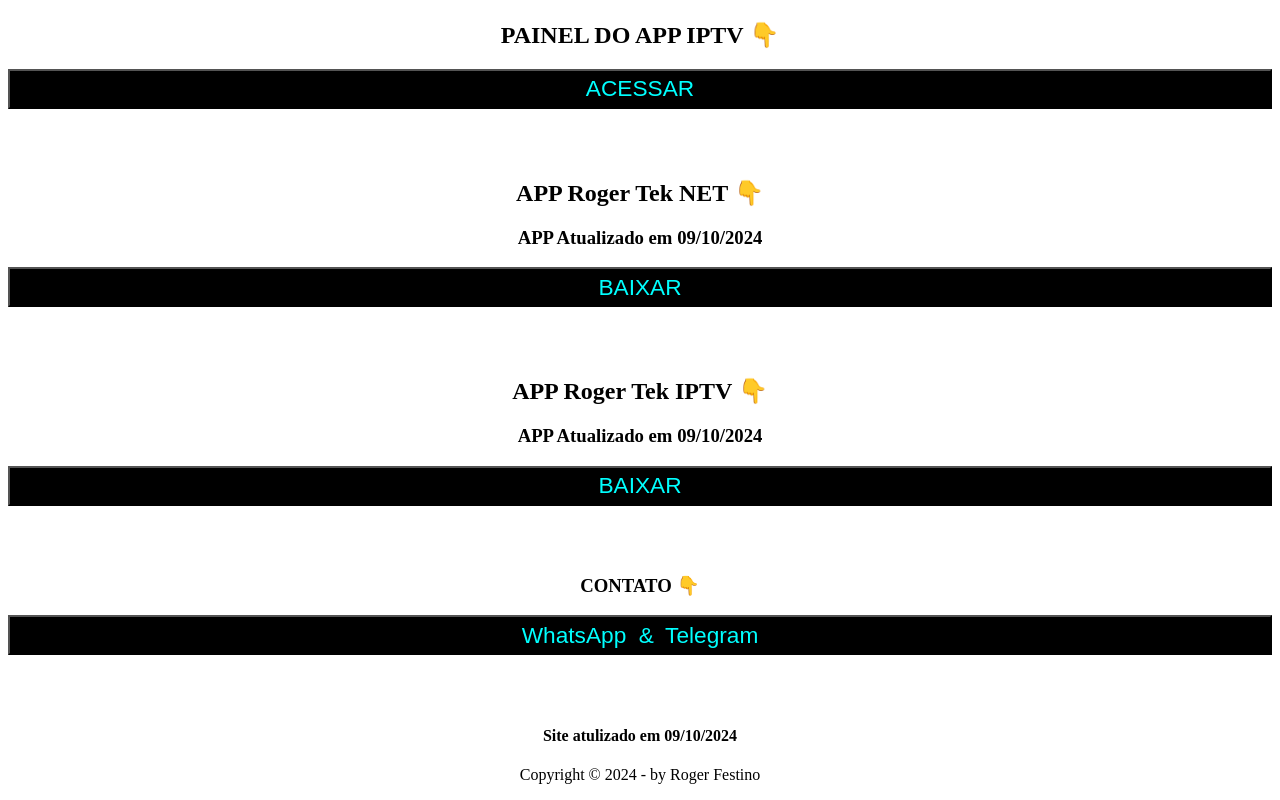
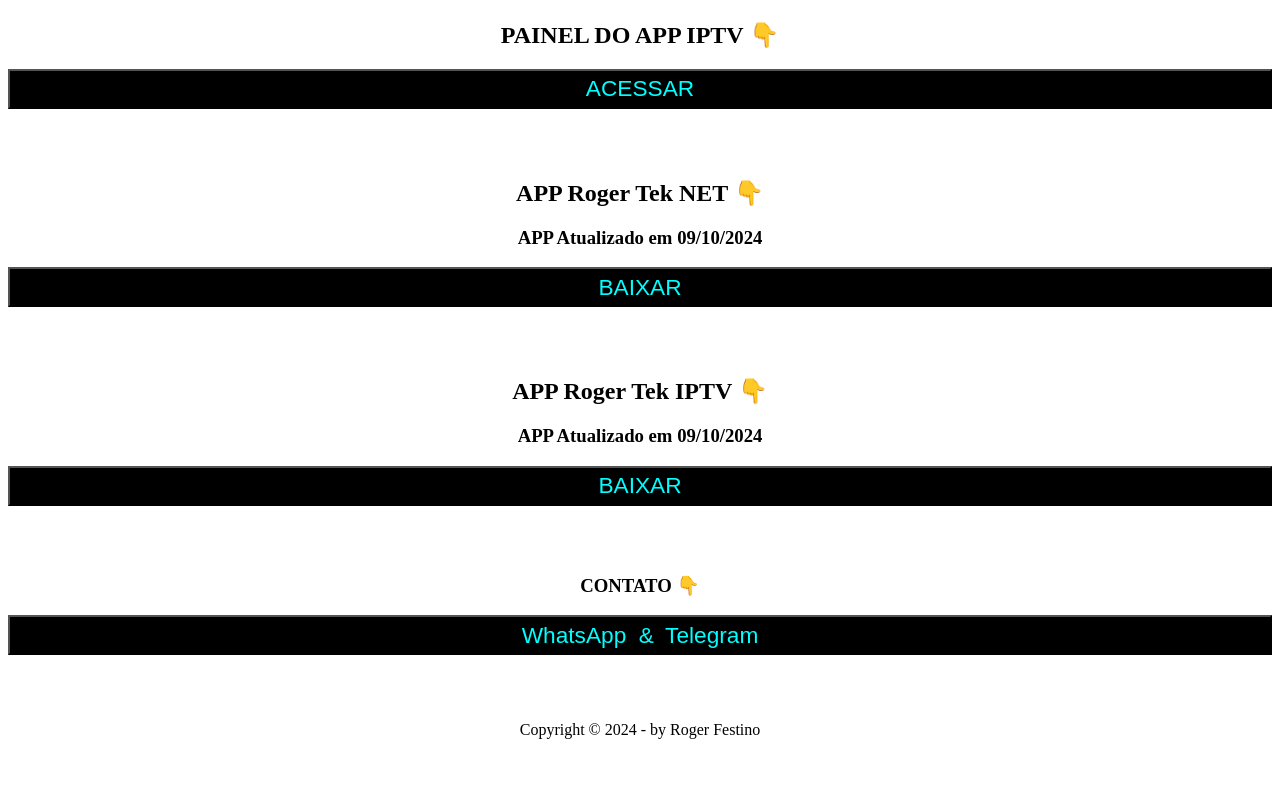
Before and after one commit to rogertek19/site, a plain HTML site: page index.html in a window 1280 px wide. Shown: the part 460-1260 px from the top of the page. After the commit the page ends 1215 px from the top, so only its background shows below. Drawn offline with Linux system fonts and the light colour scheme.

Commit message:
Atulizado

```diff
--- a/index.html
+++ b/index.html
@@ -32,8 +32,6 @@
     <a href="https://t.me/rogerfestinow" target="_blank">Telegram</a>
   </button>
 
-  <h4>Site atulizado em 09/10/2024</h4>
-
- <p>Copyright &copy; 2024 - by Roger Festino</p>
+  <p>Copyright &copy; 2024 - by Roger Festino</p>
 </body>
 </html>
```
